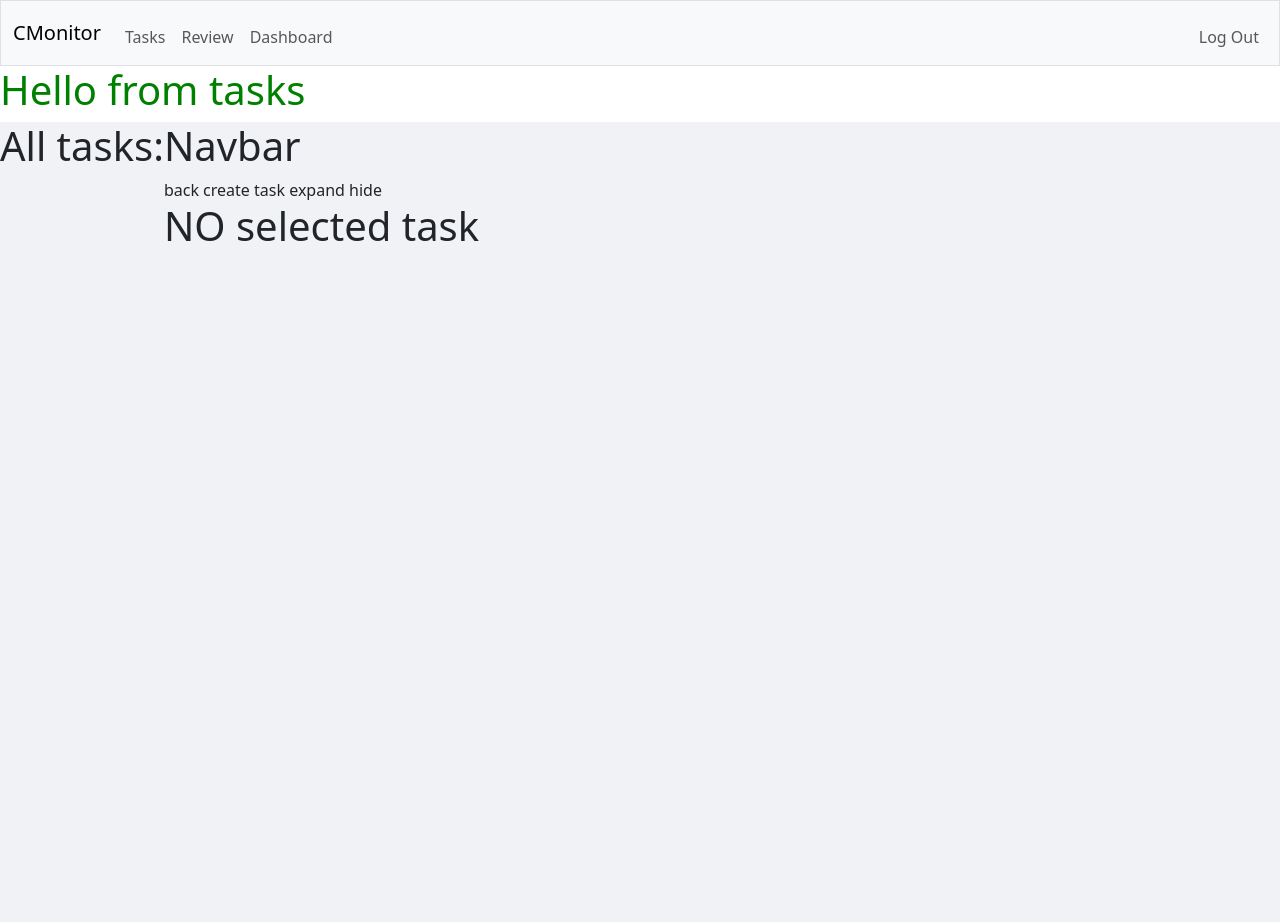
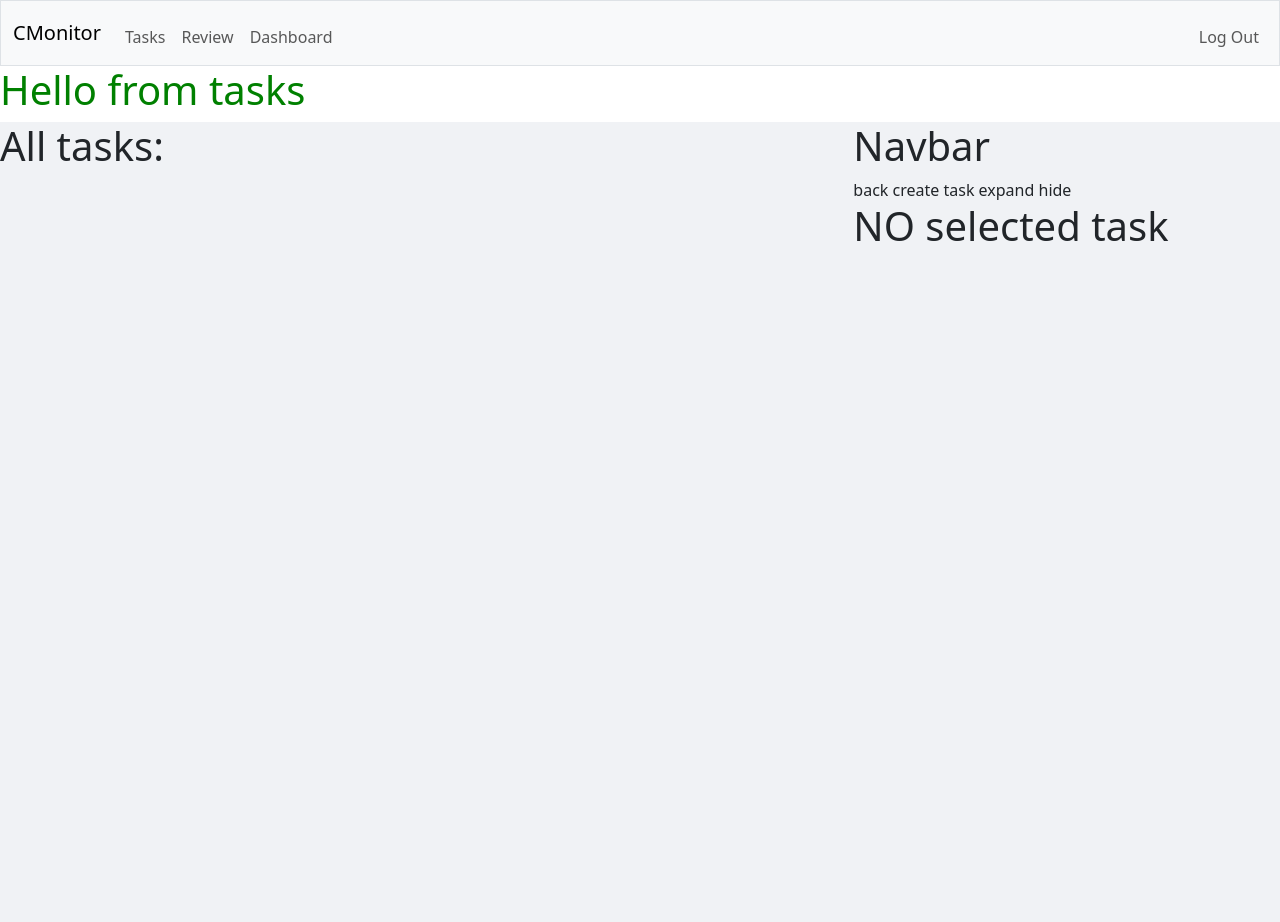
Before and after one commit to 0Pavlov/crowd-monitor, a Flask app: page /tasks in a window 1280 px wide. Run offline with Flask 3, Linux system fonts and the light colour scheme; the visitor is signed in with stand-in values (Sample User, id 1); data comes from the database, SQL or seed files in the repository.

Commit message:
Make tasks take 2/3 of the available horizontal space. And the particular task description would take a 1/3 of the available space

```diff
--- a/static/styles.css
+++ b/static/styles.css
@@ -13,3 +13,11 @@ body, html {
     flex-direction: row; /* Horizontal alignment */
     background-color: #f0f2f5; /* A light background to see the container */
 }
+
+.Tasks {
+    flex: 2; /* Make it grow by a factor of 2 */
+}
+
+.Task {
+    flex: 1; /* Make it grow by a factor of 1 */
+}
```
